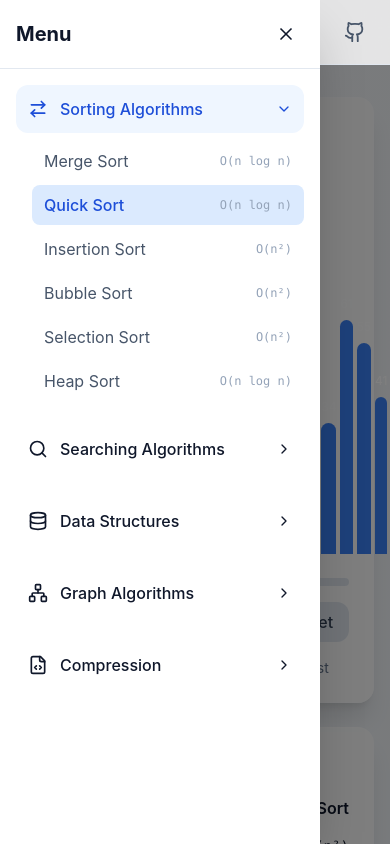
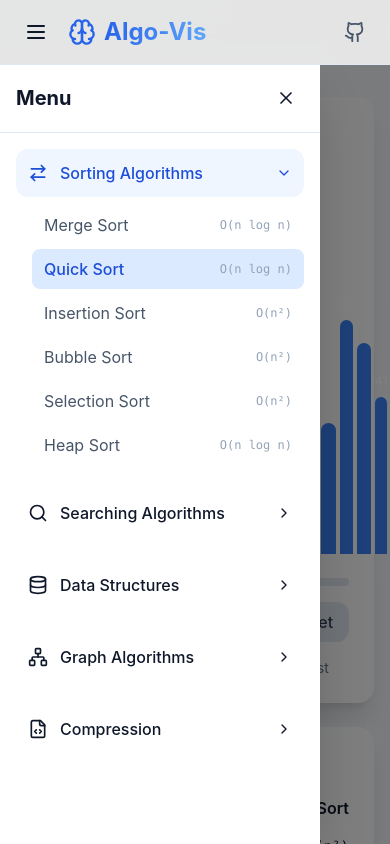
Before and after one commit to hephzaron/AlgoVis, a React (Vite) app: page / in a window 390 px wide. Both pictures are taken after a click on the button 36 px from the left and 32 px from the top of the page. Shown: the top 844 px of the page. Built offline with nearby package versions, Linux system fonts and the light colour scheme.

Commit message:
fix the layout overflow of sidebar

```diff
--- a/src/App.tsx
+++ b/src/App.tsx
@@ -7,7 +7,7 @@ import { useState } from 'react';
 import Header from './components/Layout/Header';
 import Sidebar from './components/Layout/Sidebar';
 import SortingVisualizer from './components/Visualizers/SortingVisualizer';
-import SearchingVisualizer from './components/Visualizers/SearchingVisualizer';
+import SearchingVisualizer from './components/Visualizers/SearchingVisualizer.tsx';
 import StackVisualizer from './components/Visualizers/StackVisualizer';
 import QueueVisualizer from './components/Visualizers/QueueVisualizer';
 import BSTVisualizer from './components/Visualizers/BSTVisualizer';
--- a/src/components/Layout/Sidebar.tsx
+++ b/src/components/Layout/Sidebar.tsx
@@ -1,9 +1,7 @@
 /**
  * Collapsible sidebar menu for module and algorithm selection.
  */
-import React from 'react';
-import { X, ChevronRight, ArrowRightLeft, Search, Database, GitBranch, Hash, Network, FileCode } from 'lucide-react';
-import { SortingAlgorithm } from '../../types';
+import { X, ChevronRight, ArrowRightLeft, Search, Database, Network, FileCode } from 'lucide-react';
 
 interface SidebarProps {
   isOpen: boolean;
@@ -79,15 +77,15 @@ export default function Sidebar({
       {/* Overlay */}
       {isOpen && (
         <div
-          className="fixed inset-0 bg-black/50 z-40 lg:hidden"
+          className="fixed inset-0 bg-black/50 z-30 lg:hidden"
           onClick={onClose}
         />
       )}
 
       {/* Sidebar */}
       <aside className={`
-        fixed top-0 left-0 h-full w-80 bg-white shadow-2xl z-50 transform transition-transform duration-300
-        lg:translate-x-0 lg:relative lg:shadow-none
+        fixed top-16 left-0 h-[calc(100%-4rem)] w-80 bg-white shadow-2xl z-40 transform transition-transform duration-300
+        lg:top-0 lg:h-full lg:translate-x-0 lg:relative lg:shadow-none
         ${isOpen ? 'translate-x-0' : '-translate-x-full'}
       `}>
         <div className="p-4 border-b border-slate-200 flex items-center justify-between lg:hidden">
```
